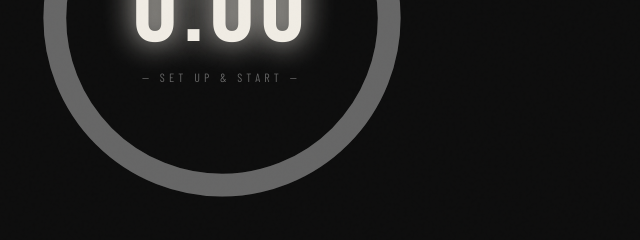
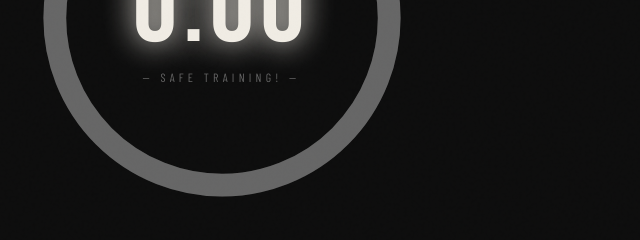
Before and after one commit to jfl0w/TrainingOrganizer, a plain HTML site: page index.html in a window 1280 px wide. Shown: the part 550-790 px from the top of the page, 248-888 px from the left. Drawn offline with nearby package versions, Linux system fonts and the light colour scheme; a web font is replaced by a local one.

Commit message:
Update index.html

```diff
--- a/index.html
+++ b/index.html
@@ -612,7 +612,7 @@
       </svg>
       <div class="timer-display">
         <div class="time-digits" id="timeDigits">0:00</div>
-        <div class="phase-sub" id="phaseSub">— SET UP & START —</div>
+        <div class="phase-sub" id="phaseSub">— SAFE TRAINING! —</div>
       </div>
     </div>
 
```
